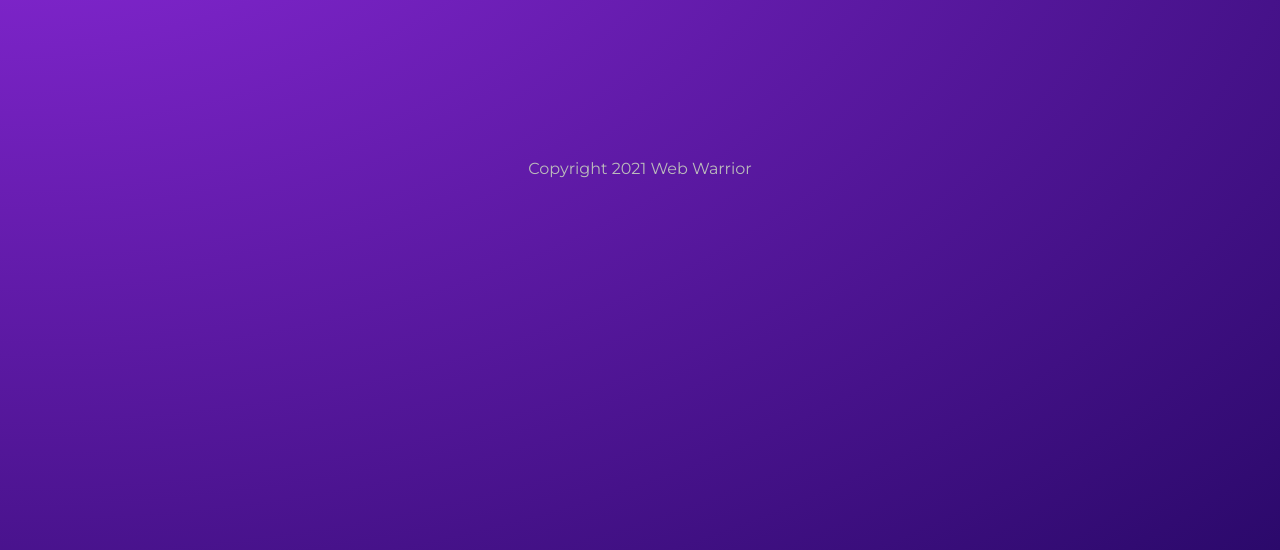
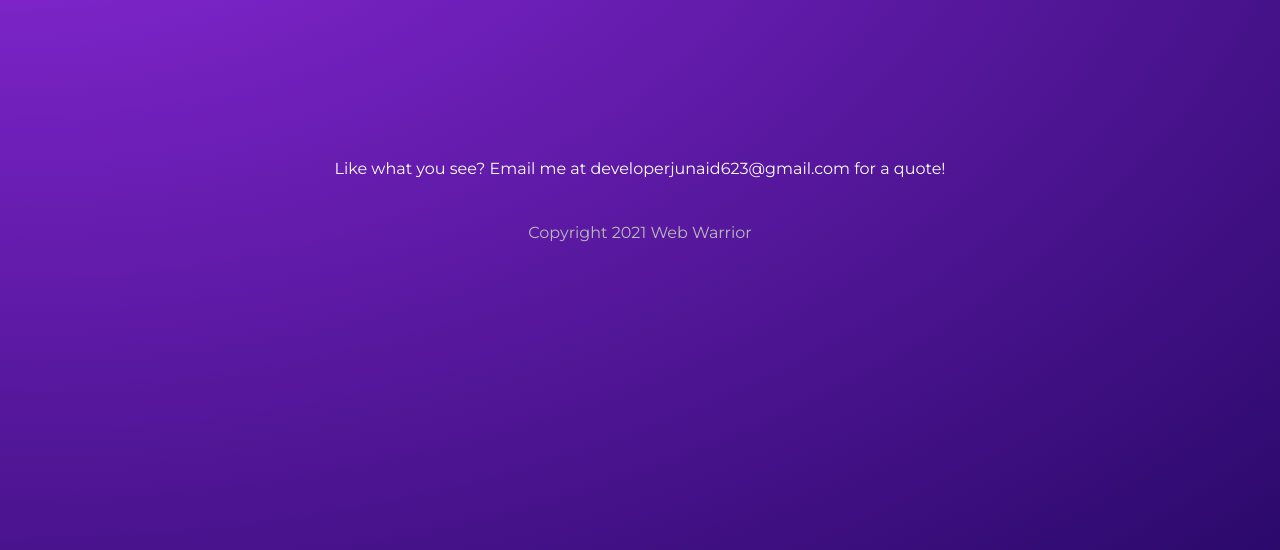
Before and after one commit to developer-junaid/Gatsby-Portfolio, a Gatsby site: page /projects in a window 1280 px wide. Shown: the part 250-800 px from the top of the page. Built offline with nearby package versions, Linux system fonts and the light colour scheme; Gatsby itself is replaced by a stand-in of ours.

Commit message:
Multiple Queries applied

```diff
--- a/gatsby-config.js
+++ b/gatsby-config.js
@@ -21,5 +21,6 @@
     title: "Gatsby Portfolio",
     description: "web dev portfolio",
     copyright: "This website is copyright 2021 Developer Junaid",
+    contact: "developerjunaid623@gmail.com",
   },
 }
--- a/src/pages/projects/index.js
+++ b/src/pages/projects/index.js
@@ -6,7 +6,10 @@
 // Route for this page should be /projects
 export default function Projects({ data }) {
   // Data
-  const projects = data.allMarkdownRemark.nodes
+  const projects = data.projects.nodes
+  const contact = data.contact.siteMetadata.contact
+
+  console.log(data)
 
   // Return
   return (
@@ -24,6 +27,7 @@
             </Link>
           ))}
         </div>
+        <p>Like what you see? Email me at {contact} for a quote!</p>
       </div>
     </Layout>
   )
@@ -32,15 +36,22 @@
 // Page Query
 export const query = graphql`
   query ProjectsPage {
-    allMarkdownRemark(sort: { fields: frontmatter___date, order: DESC }) {
+    projects: allMarkdownRemark(
+      sort: { fields: frontmatter___date, order: DESC }
+    ) {
       nodes {
-        id
         frontmatter {
           title
           stack
           slug
-          date
         }
+        id
+      }
+    }
+
+    contact: site {
+      siteMetadata {
+        contact
       }
     }
   }
```
